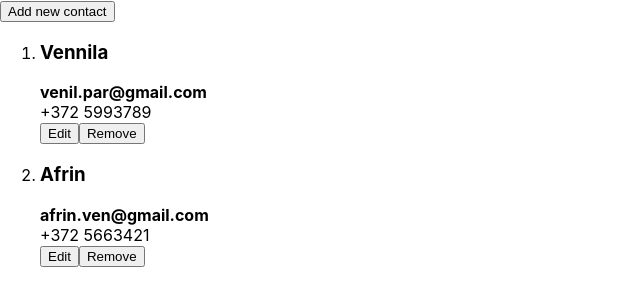
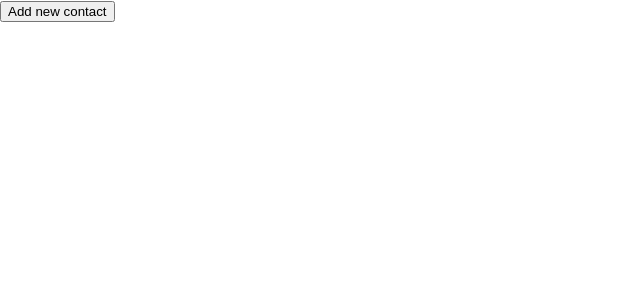
Before and after one commit to learnwithparam/react-crud-contact-list, a React (Create React App) app: page / in a window 1280 px wide. Shown: the top 306 px of the page, without its empty margins (0-640 px from the left). Built offline with nearby package versions, Linux system fonts and the light colour scheme; the HTML template or start-up script is replaced by a standard one.

Commit message:
feat: useEffect for localStorage

```diff
--- a/src/App.js
+++ b/src/App.js
@@ -1,25 +1,13 @@
-import React, { useReducer } from "react";
+import React, { useEffect, useReducer } from "react";
 import uniqueId from "lodash/uniqueId";
 import ContactList from "./components/contact-list";
 import AddContact from "./components/add-contact";
 
-const INITIAL_CONTACTS = [
-  {
-    id: uniqueId(),
-    name: "Vennila",
-    phone: "+372 5993789",
-    email: "venil.par@gmail.com",
-  },
-  {
-    id: uniqueId(),
-    name: "Afrin",
-    phone: "+372 5663421",
-    email: "afrin.ven@gmail.com",
-  },
-];
-
 const reducer = (state, action) => {
   switch (action.type) {
+    case "INIT": {
+      return [...action.payload];
+    }
     case "ADD_CONTACT": {
       return [
         {
@@ -53,7 +41,20 @@ const reducer = (state, action) => {
 };
 
 function App() {
-  const [contacts, dispatch] = useReducer(reducer, INITIAL_CONTACTS);
+  const [contacts, dispatch] = useReducer(reducer, []);
+
+  // Initial contacts loaded from localStorage
+  useEffect(() => {
+    if (localStorage.getItem("contacts")) {
+      const localContacts = JSON.parse(localStorage.getItem("contacts"));
+      dispatch({ type: "INIT", payload: localContacts });
+    }
+  }, []); // Load only once after the component mounts
+
+  // Save contacts data to localStorage when contacts state change
+  useEffect(() => {
+    localStorage.setItem("contacts", JSON.stringify(contacts));
+  }, [contacts]);
 
   return (
     <section>
```
